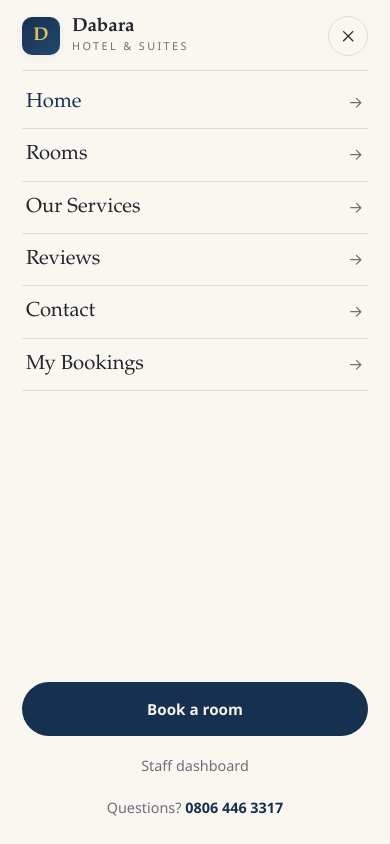
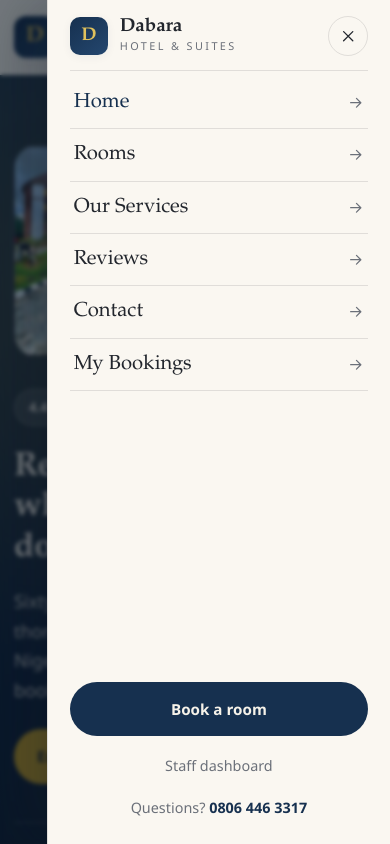
Before and after one commit to stanleyobi627-rgb/dabara-hotel-and-suite, a website with bundled scripts: page index.html in a window 390 px wide. Both pictures are taken after a click on the button 278 px from the left and 37 px from the top of the page. Shown: the top 844 px of the page. Built offline with nearby package versions, Linux system fonts and the light colour scheme.

Commit message:
Show mobile menu as a right-side slide-in sidebar

```diff
--- a/css/style.css
+++ b/css/style.css
@@ -557,16 +557,47 @@ p {
   position: fixed;
   inset: 0;
   z-index: 120;
-  background: var(--bg);
-  padding: 16px 22px calc(24px + env(safe-area-inset-bottom));
   display: none;
+  justify-content: flex-end;
+  background: rgba(8, 19, 32, 0.55);
+  backdrop-filter: blur(2px);
+}
+
+.mobile-nav.is-open {
+  display: flex;
+  animation: nav-fade-in 0.24s var(--ease);
+}
+
+.mobile-nav__panel {
+  width: min(88vw, 380px);
+  height: 100%;
+  display: flex;
   flex-direction: column;
   overflow-y: auto;
   overscroll-behavior: contain;
-}
-
-.mobile-nav.is-open {
-  display: flex;
+  padding: 16px 22px calc(24px + env(safe-area-inset-bottom));
+  background: var(--bg);
+  border-left: 1px solid var(--line);
+  box-shadow: -24px 0 60px rgba(8, 19, 32, 0.28);
+  animation: nav-slide-in 0.32s var(--ease);
+}
+
+@keyframes nav-fade-in {
+  from {
+    opacity: 0;
+  }
+  to {
+    opacity: 1;
+  }
+}
+
+@keyframes nav-slide-in {
+  from {
+    transform: translateX(100%);
+  }
+  to {
+    transform: translateX(0);
+  }
 }
 
 .mobile-nav__head {
@@ -2436,6 +2467,11 @@ table.data tbody tr:hover {
     width: 100%;
   }
 
+  .mobile-nav.is-open,
+  .mobile-nav__panel {
+    animation: none;
+  }
+
   .marquee__group[aria-hidden="true"] {
     display: none;
   }
--- a/js/main.js
+++ b/js/main.js
@@ -45,6 +45,7 @@ function headerMarkup() {
       </div>
     </div>
     <div class="mobile-nav" id="mobile-nav" role="dialog" aria-modal="true" aria-label="Site menu" aria-hidden="true">
+      <div class="mobile-nav__panel">
         <div class="mobile-nav__head">
           <a class="brand" href="index.html">
             <span class="brand__mark">D</span>
@@ -67,6 +68,7 @@ function headerMarkup() {
           <p class="mobile-nav__contact">
             Questions? <a href="tel:${HOTEL.phoneRaw}">${HOTEL.phone}</a>
           </p>
+        </div>
       </div>
     </div>`;
 }
@@ -190,6 +192,10 @@ export function initChrome() {
   if (nav) {
     qsa("a", nav).forEach((link) => link.addEventListener("click", () => setNav(false)));
 
+    nav.addEventListener("click", (event) => {
+      if (event.target === nav) setNav(false);
+    });
+
     nav.addEventListener("keydown", (event) => {
       if (event.key !== "Tab") return;
       const focusables = qsa("a, button", nav).filter((el) => el.offsetParent !== null);
```
Lines whose indentation alone changed are shown as unchanged.
